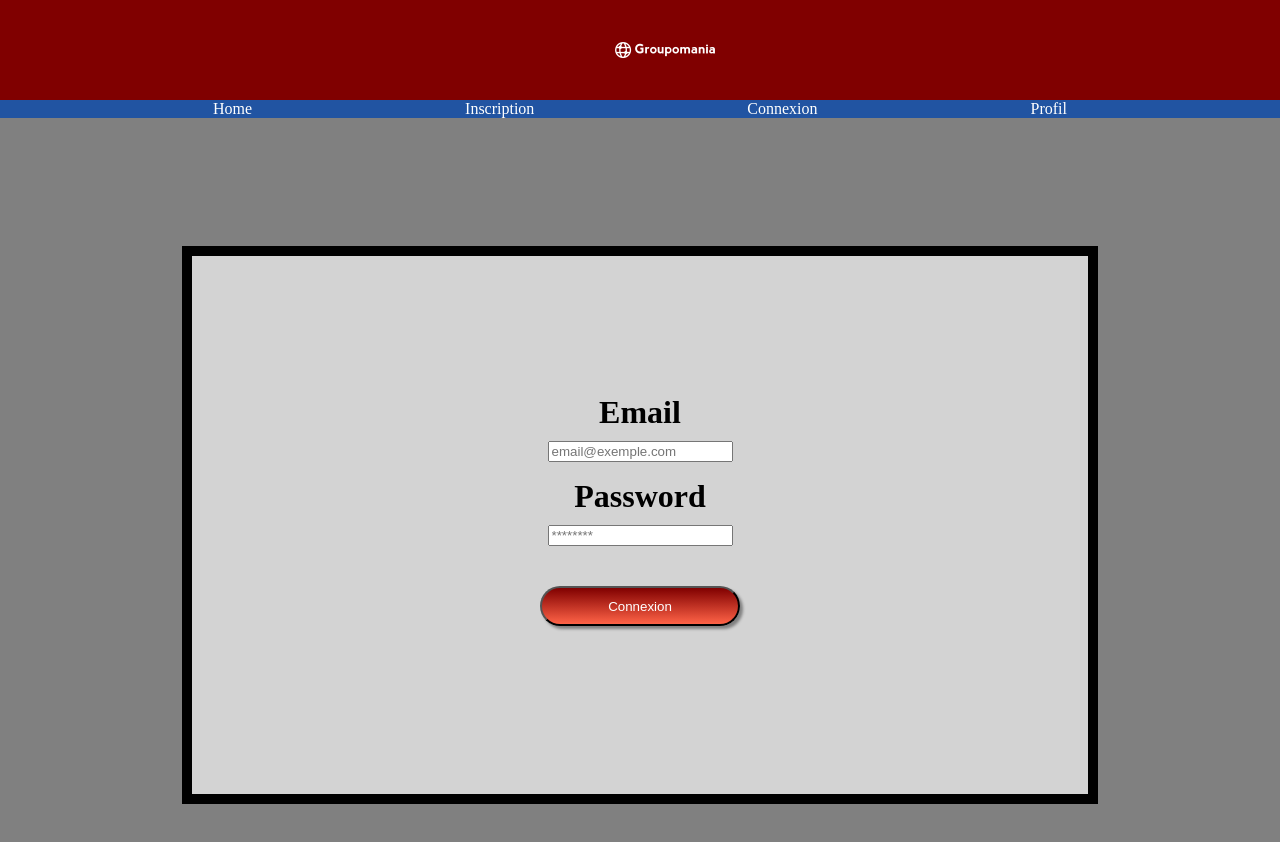
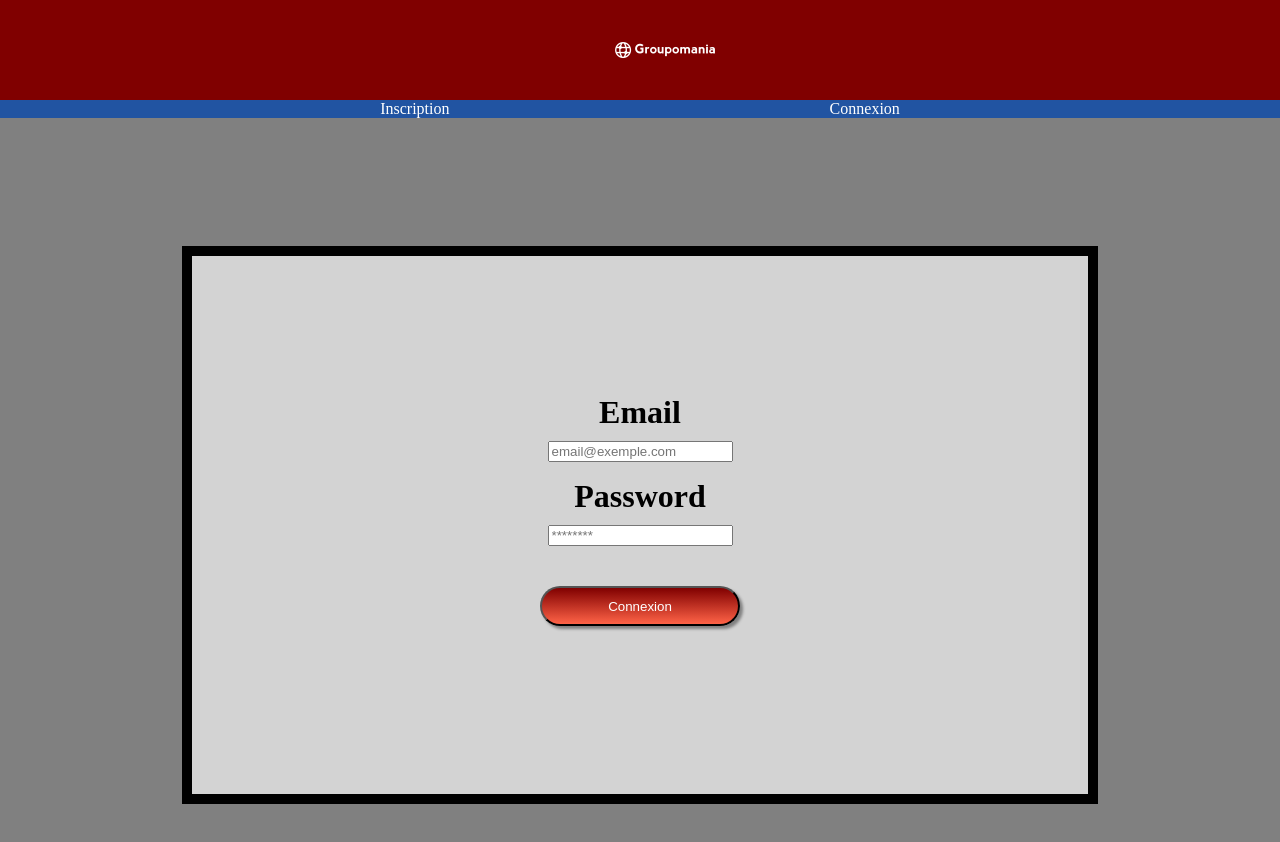
Before and after one commit to EtudiantGONZALO/P7_matthieugonzalo_code, a Vue app in the folder frontend/: page /login in a window 1280 px wide. Shown: the top 842 px of the page. Built offline with nearby package versions, Linux system fonts and the light colour scheme.

Commit message:
maj page de garde

```diff
--- a/frontend/src/App.vue
+++ b/frontend/src/App.vue
@@ -5,14 +5,14 @@
         <img alt="Vue logo" src="./assets/icon-left-font-monochrome-white.png" class="logo">
       </div>
       <div class="flexEvenly dore">
-        <router-link to="/home" class="textDecoration color">Home</router-link>
-        <router-link to="/" class="textDecoration color">Inscription</router-link>
-        <router-link to="/login" class="textDecoration color">Connexion</router-link>
-        <router-link to="/account" class="textDecoration color">Profil</router-link>
+        <router-link v-if="isLogged" to="/home" class="textDecoration color">Home</router-link>
+        <router-link v-if="!isLogged" to="/" class="textDecoration color">Inscription</router-link>
+        <router-link v-if="!isLogged" to="/login" class="textDecoration color">Connexion</router-link>
+        <router-link v-if="isLogged" to="/account" class="textDecoration color">Profil</router-link>
       </div>
     </div>
     <!--   Login, Connexion   -->
-    <router-view/>
+    <router-view @login-success="isLogged = true" @signout="isLogged = false"/>
 
 </div>
 </template>
@@ -21,6 +21,17 @@
 
 export default {
   name: 'App',
+  data() {
+    return {
+      isLogged: false,
+    };
+  },
+  mounted() {
+    const user = JSON.parse(localStorage.getItem("user"));
+    if (user !== null) {
+      this.isLogged = true;
+    }
+  }
 }
 
 </script>
--- a/frontend/src/components/Account.vue
+++ b/frontend/src/components/Account.vue
@@ -71,6 +71,7 @@ export default {
         //deconnexion du compte
         deconnecter() {
               localStorage.removeItem("user");
+              this.$emit('signout');
               this.$router.push("/");
         },
 
--- a/frontend/src/components/Connexion.vue
+++ b/frontend/src/components/Connexion.vue
@@ -38,6 +38,7 @@ export default {
           if (response.data.token) {
             //On ajoute le token généré au localStorage
             localStorage.setItem("user", JSON.stringify(response.data));
+            this.$emit('login-success');
             this.$router.push("/home");
           }
         })
--- a/frontend/src/router/index.js
+++ b/frontend/src/router/index.js
@@ -9,11 +9,11 @@ import Article from "../components/Article.vue";
 Vue.use(VueRouter)
 
 const routes = [
-    { path: '/home', component: Home },
-    { path: '/', component: Signup },
-    { path: '/login', component: Login },
-    { path: '/article/:id', component: Article },
-    { path: '/account', component: Account },
+    { path: '/home', name: 'home', component: Home },
+    { path: '/', name: '', component: Signup },
+    { path: '/login', name: 'login', component: Login },
+    { path: '/article/:id', name: 'article', component: Article },
+    { path: '/account', name: 'account', component: Account },
   ]
 
   // 3. Create the router instance and pass the `routes` option
@@ -25,7 +25,10 @@ const routes = [
   })
 
   router.beforeEach((to, from, next) => {
-    document.title = to.meta.title;
+    if (to.name !== 'login' && to.name !== 'signup') {
+      const user = JSON.parse(localStorage.getItem("user"));
+      if (user === null) next('/login');
+    }
     next();
   });
 
```
